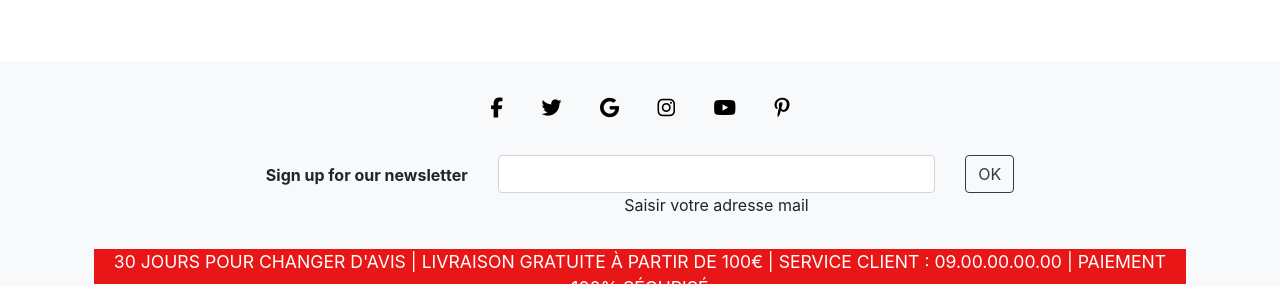
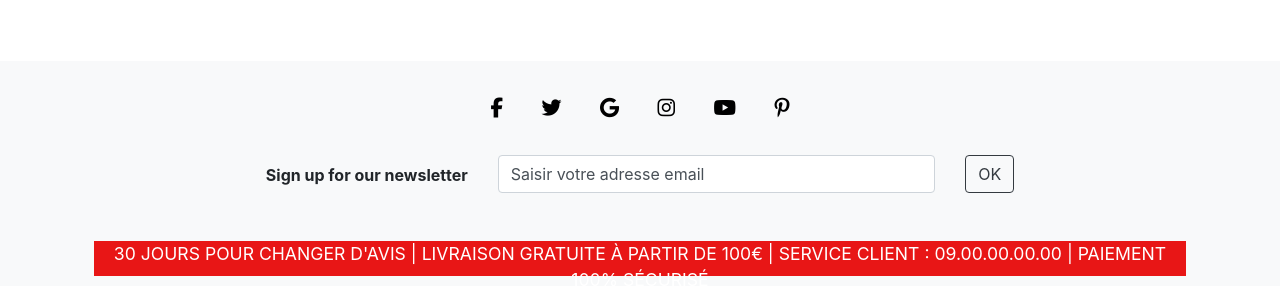
Before and after one commit to skitamo/AmauryLeMeur_05_24032021, a plain HTML site: page front/html/cart.html in a window 1280 px wide. Shown: the part 764-1050 px from the top of the page. Drawn offline with nearby package versions, Linux system fonts and the light colour scheme.

Commit message:
Modification mail newsletter footer

```diff
--- a/front/html/cart.html
+++ b/front/html/cart.html
@@ -127,10 +127,8 @@
 				</div>
 				<div class="col-md-5 col-12">
 					<div class="form-outline form-black mb-4">
-						<input type="email" id="mailNewsletter" class="form-control" />
-						<label class="form-label" for="mailNewsletter" aria-label="Saisir votre adresse mail">
-							Saisir votre adresse mail
-						</label>
+						<input type="email" id="mailNewsletter" class="form-control" value="Saisir votre adresse email" />
+						<label class="form-label" for="mailNewsletter" aria-label="Saisir votre adresse mail"></label>
 					</div>
 				</div>
 				<div class="col-auto">
```
Also changed, not shown: front/html/confirmation.html (+2 -4 lines), front/html/product.html (+2 -4 lines), index.html (+2 -4 lines).
